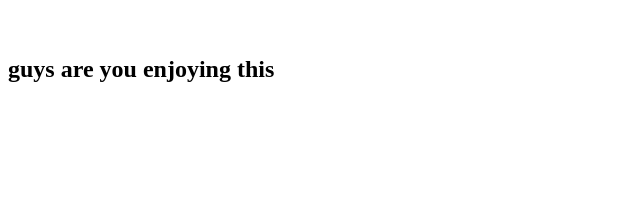
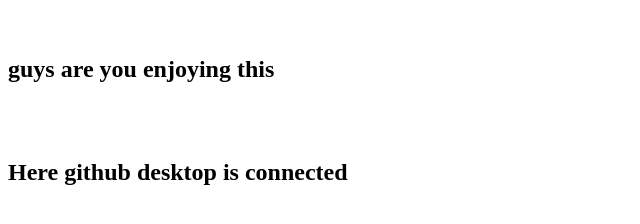
Before and after one commit to zneroravi/gitazure, a plain HTML site: page index.html in a window 1280 px wide. Shown: the part 66-290 px from the top of the page, without its empty margins (0-640 px from the left). Drawn offline with Linux system fonts and the light colour scheme.

Commit message:
update 4

```diff
--- a/index.html
+++ b/index.html
@@ -2,9 +2,12 @@
 <head>
 	<title>class</title>
 </head>
-<body background="blue">
+<body>
 <h1>Hello Azure days</h1>
   <br/><br/>
   <h2> guys are you enjoying this </h2>
+
+  <br/><br/>
+  <h2> Here github desktop is connected </h2>
 </body>
 </html>
```
